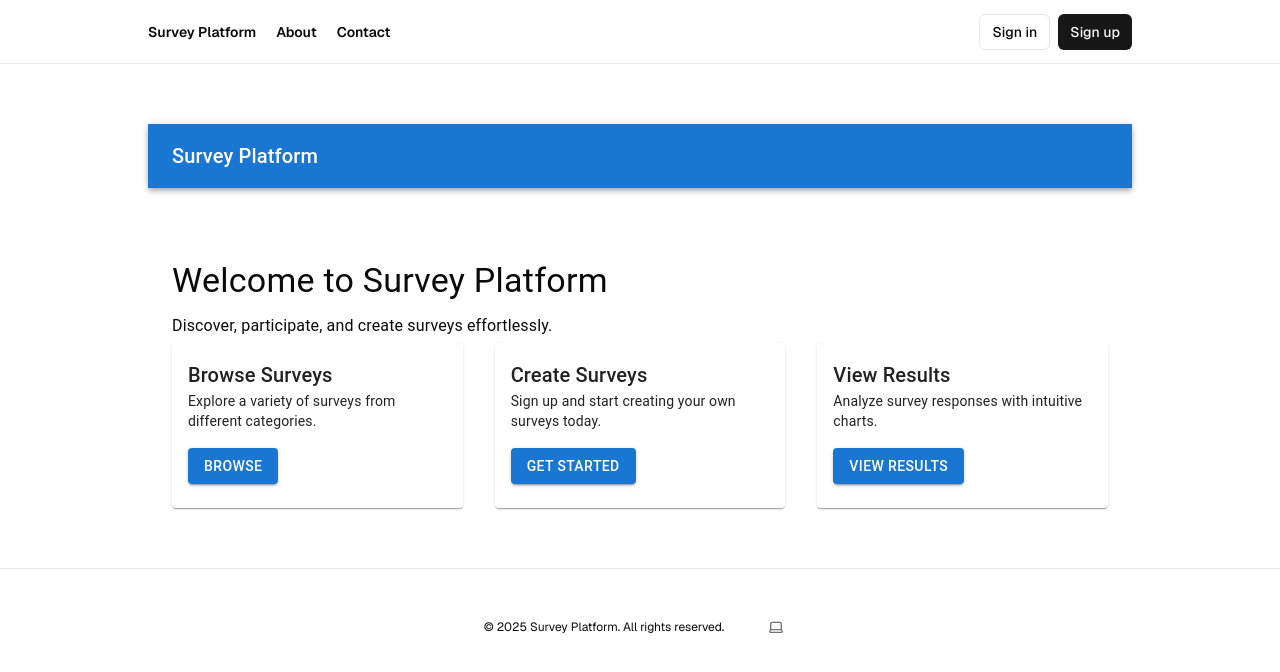
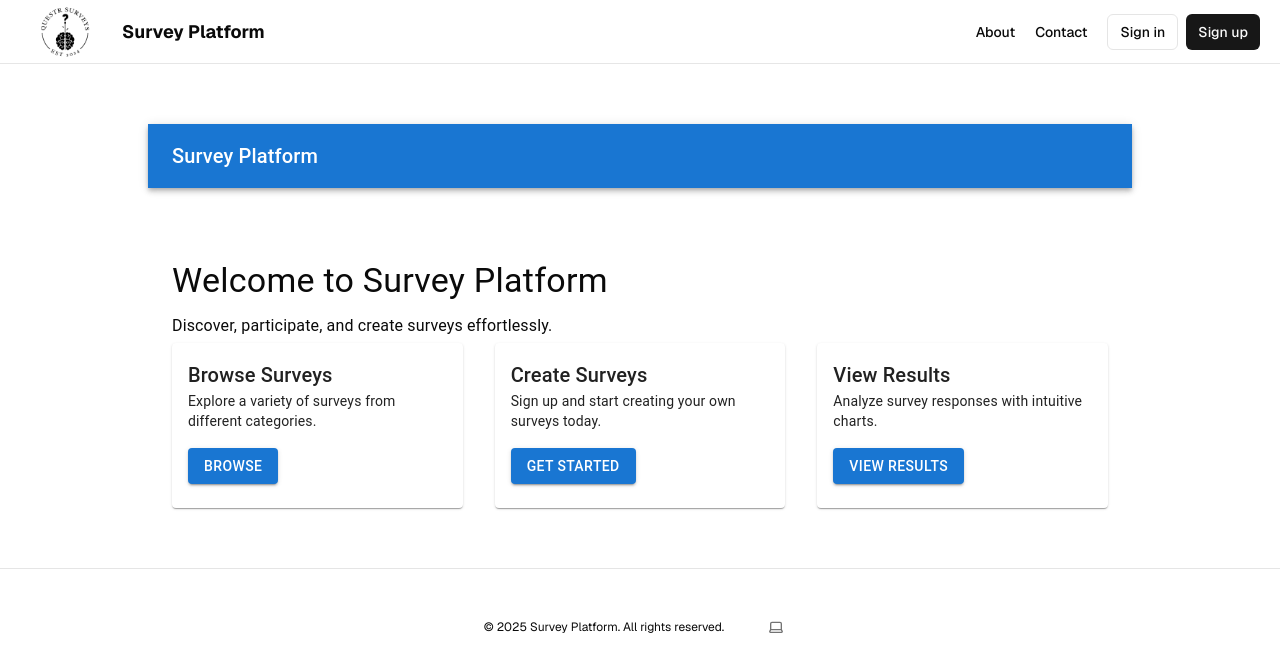
Before and after one commit to rakenduste-programmeerimine-2024/survey-platform, a Next.js app: page / in a window 1280 px wide. Shown: the top 672 px of the page. Built offline with nearby package versions, Linux system fonts and the light colour scheme; no server answers.

Commit message:
Header and logo add

```diff
--- a/app/layout.tsx
+++ b/app/layout.tsx
@@ -3,6 +3,7 @@ import { ThemeSwitcher } from "@/components/theme-switcher";
 import { GeistSans } from "geist/font/sans";
 import { ThemeProvider } from "next-themes";
 import Link from "next/link";
+import Image from "next/image";
 import "./globals.css";
 
 export const metadata = {
@@ -26,28 +27,45 @@ export default function RootLayout({
         >
           <main className="min-h-screen flex flex-col items-center">
             <div className="flex-1 w-full flex flex-col gap-10 items-center">
-              {/* Navigation */}
-              <nav className="w-full flex justify-center border-b border-b-foreground/10 h-16">
-                <div className="w-full max-w-5xl flex justify-between items-center p-3 px-5 text-sm">
-                  <div className="flex gap-5 items-center font-semibold">
-                    <Link href={"/"}>Survey Platform</Link>
-                    <Link href={"/about"} className="hover:underline">
-                      About
-                    </Link>
-                    <Link href={"/contact"} className="hover:underline">
-                      Contact
-                    </Link>
-                  </div>
+              <nav className="w-full flex justify-between items-center border-b border-b-foreground/10 h-16 px-5">
+                <div className="flex items-center">
+                  <Link href="/">
+                    <Image
+                      src="/QuestR.png"
+                      alt="Survey Platform Logo"
+                      width={90}
+                      height={90}
+                    />
+                  </Link>
+                  <Link
+                    href="/"
+                    className="ml-3 text-lg font-bold hover:underline"
+                  >
+                    Survey Platform
+                  </Link>
+                </div>
+
+                <div className="flex items-center gap-5">
+                  <Link
+                    href="/about"
+                    className="text-sm font-medium hover:underline"
+                  >
+                    About
+                  </Link>
+                  <Link
+                    href="/contact"
+                    className="text-sm font-medium hover:underline"
+                  >
+                    Contact
+                  </Link>
                   <HeaderAuth />
                 </div>
               </nav>
 
-              {/* Main Content */}
               <div className="flex flex-col gap-10 max-w-5xl p-5">
                 {children}
               </div>
 
-              {/* Footer */}
               <footer className="w-full flex items-center justify-center border-t mx-auto text-center text-xs gap-8 py-10">
                 <p>
                   © {new Date().getFullYear()} Survey Platform. All rights
```
Also changed, not shown: public/QuestR.png (added).
